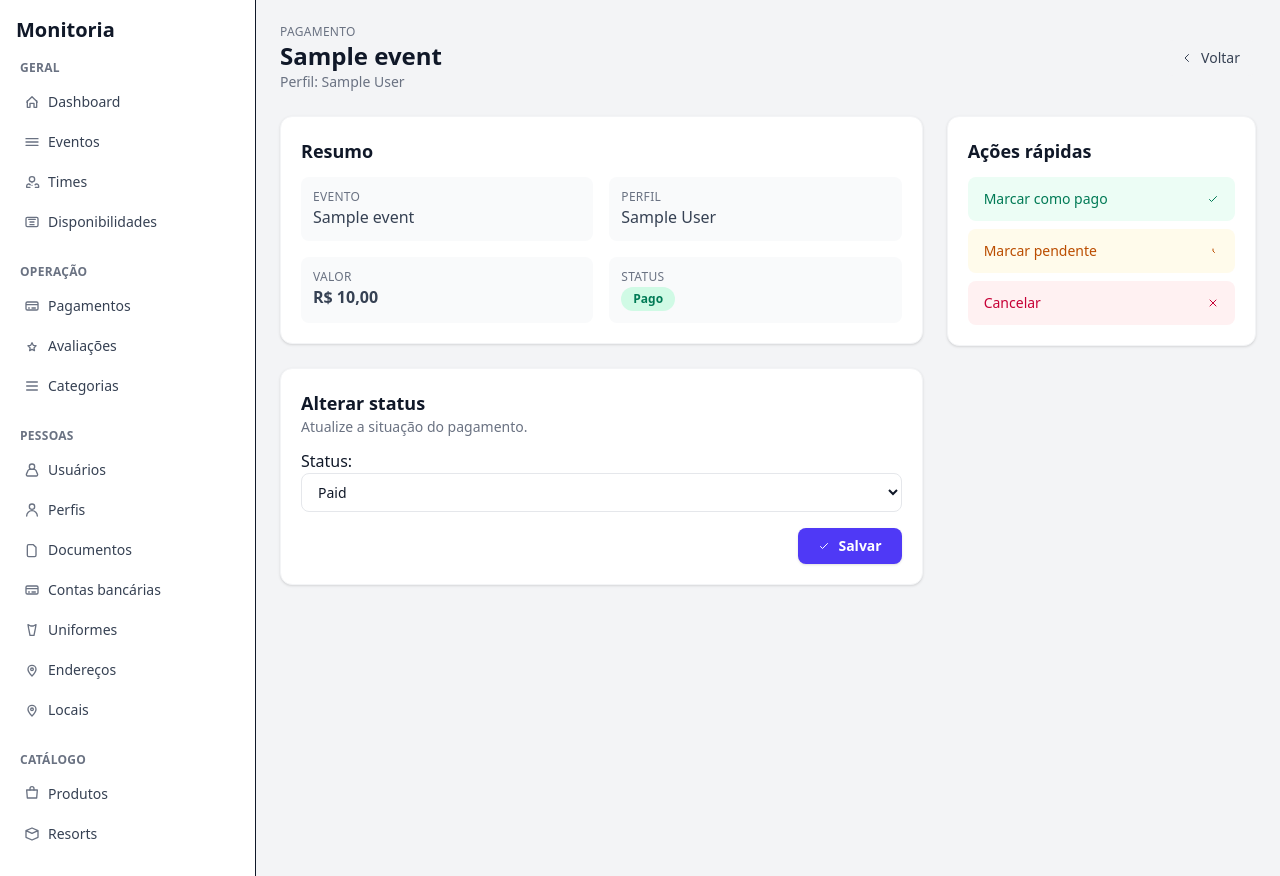
After one commit to denny-erikson/appmonitoria, a Django app: page /monitoria/payments/1/ in a window 1280 px wide. The commit adds this page. Run offline with Django 5.2, Linux system fonts and the light colour scheme; tables that the repository leaves empty hold one stand-in row (values such as "Sample post").

Commit message:
feat: implement payment management views, forms, and templates for listing and updating payment statuses

```diff
--- /dev/null
+++ b/monitoria/forms.py
@@ -0,0 +1,16 @@
+from django import forms
+
+from .models import Payment
+
+
+class PaymentStatusForm(forms.ModelForm):
+    class Meta:
+        model = Payment
+        fields = ["status"]
+        widgets = {
+            "status": forms.Select(
+                attrs={
+                    "class": "w-full rounded-lg border border-gray-200 px-3 py-2 focus:outline-none focus:ring-1 focus:ring-indigo-500 focus:border-indigo-500 text-sm"
+                }
+            )
+        }
--- /dev/null
+++ b/monitoria/templates/monitoria/payment_detail.html
@@ -0,0 +1,108 @@
+{% extends "base.html" %}
+
+{% block title %}Pagamento{% endblock %}
+
+{% block content %}
+<div class="flex items-center justify-between gap-4 mb-6">
+    <div>
+        <p class="text-xs uppercase tracking-wide text-gray-500">Pagamento</p>
+        <h1 class="text-2xl font-semibold text-gray-900">{{ payment.event|default:"Pagamento" }}</h1>
+        <p class="text-sm text-gray-500">Perfil: {{ payment.profile|default:"—" }}</p>
+    </div>
+    <a href="{% url 'monitoria:payment_list' %}" class="inline-flex items-center gap-2 px-4 py-2 rounded-lg bg-gray-100 text-gray-700 hover:bg-gray-200 text-sm font-medium">
+        <svg class="w-3 h-3" fill="none" stroke="currentColor" stroke-width="2" viewBox="0 0 24 24"><path stroke-linecap="round" stroke-linejoin="round" d="M15 19l-7-7 7-7"/></svg>
+        Voltar
+    </a>
+</div>
+
+<div class="grid grid-cols-1 lg:grid-cols-3 gap-6">
+    <div class="lg:col-span-2 space-y-6">
+        <div class="bg-white shadow-sm rounded-xl border border-gray-100 p-5">
+            <h2 class="text-lg font-semibold text-gray-900 mb-3">Resumo</h2>
+            <dl class="grid grid-cols-1 sm:grid-cols-2 gap-4 text-gray-700">
+                <div class="p-3 rounded-lg bg-gray-50">
+                    <dt class="text-xs uppercase tracking-wide text-gray-500">Evento</dt>
+                    <dd class="text-base font-medium">{{ payment.event|default:"—" }}</dd>
+                </div>
+                <div class="p-3 rounded-lg bg-gray-50">
+                    <dt class="text-xs uppercase tracking-wide text-gray-500">Perfil</dt>
+                    <dd class="text-base font-medium">{{ payment.profile|default:"—" }}</dd>
+                </div>
+                <div class="p-3 rounded-lg bg-gray-50">
+                    <dt class="text-xs uppercase tracking-wide text-gray-500">Valor</dt>
+                    <dd class="text-base font-semibold">R$ {{ payment.amount }}</dd>
+                </div>
+                <div class="p-3 rounded-lg bg-gray-50">
+                    <dt class="text-xs uppercase tracking-wide text-gray-500">Status</dt>
+                    <dd>
+                        {% if payment.status == "PAID" %}
+                            <span class="inline-flex items-center px-3 py-1 rounded-full bg-emerald-100 text-emerald-700 text-xs font-semibold">Pago</span>
+                        {% elif payment.status == "PENDING" %}
+                            <span class="inline-flex items-center px-3 py-1 rounded-full bg-amber-50 text-amber-700 text-xs font-semibold">Pendente</span>
+                        {% else %}
+                            <span class="inline-flex items-center px-3 py-1 rounded-full bg-rose-100 text-rose-700 text-xs font-semibold">Cancelado</span>
+                        {% endif %}
+                    </dd>
+                </div>
+            </dl>
+        </div>
+
+        <div class="bg-white shadow-sm rounded-xl border border-gray-100 p-5">
+            <div class="flex items-center justify-between mb-3">
+                <div>
+                    <h2 class="text-lg font-semibold text-gray-900">Alterar status</h2>
+                    <p class="text-sm text-gray-500">Atualize a situação do pagamento.</p>
+                </div>
+            </div>
+            <form method="post" action="{% url 'monitoria:payment_status_update' payment.pk %}" class="space-y-4">
+                {% csrf_token %}
+                <div class="w-full">
+                    {{ status_form.status.label_tag }}
+                    {{ status_form.status }}
+                    {% for error in status_form.status.errors %}
+                        <p class="text-xs text-red-600 mt-1">{{ error }}</p>
+                    {% endfor %}
+                </div>
+                <div class="flex justify-end">
+                    <button type="submit" class="inline-flex items-center gap-2 px-5 py-2 rounded-lg bg-indigo-600 text-white text-sm font-semibold shadow hover:bg-indigo-700 transition">
+                        <svg class="w-3 h-3" fill="none" stroke="currentColor" stroke-width="2" viewBox="0 0 24 24"><path stroke-linecap="round" stroke-linejoin="round" d="M5 13l4 4L19 7"/></svg>
+                        Salvar
+                    </button>
+                </div>
+            </form>
+        </div>
+    </div>
+
+    <div class="space-y-6">
+        <div class="bg-white shadow-sm rounded-xl border border-gray-100 p-5">
+            <h3 class="text-lg font-semibold text-gray-900 mb-3">Ações rápidas</h3>
+            <div class="space-y-2 text-sm text-gray-700">
+                <form method="post" action="{% url 'monitoria:payment_status_update' payment.pk %}">
+                    {% csrf_token %}
+                    <input type="hidden" name="status" value="PAID">
+                    <button class="flex items-center justify-between w-full px-4 py-3 rounded-lg bg-emerald-50 text-emerald-700 hover:bg-emerald-100">
+                        Marcar como pago
+                        <svg class="w-3 h-3" fill="none" stroke="currentColor" stroke-width="2" viewBox="0 0 24 24"><path stroke-linecap="round" stroke-linejoin="round" d="M5 13l4 4L19 7"/></svg>
+                    </button>
+                </form>
+                <form method="post" action="{% url 'monitoria:payment_status_update' payment.pk %}">
+                    {% csrf_token %}
+                    <input type="hidden" name="status" value="PENDING">
+                    <button class="flex items-center justify-between w-full px-4 py-3 rounded-lg bg-amber-50 text-amber-700 hover:bg-amber-100">
+                        Marcar pendente
+                        <svg class="w-3 h-3" fill="none" stroke="currentColor" stroke-width="2" viewBox="0 0 24 24"><path stroke-linecap="round" stroke-linejoin="round" d="M12 8v4l3 3"/></svg>
+                    </button>
+                </form>
+                <form method="post" action="{% url 'monitoria:payment_status_update' payment.pk %}">
+                    {% csrf_token %}
+                    <input type="hidden" name="status" value="CANCELED">
+                    <button class="flex items-center justify-between w-full px-4 py-3 rounded-lg bg-rose-50 text-rose-700 hover:bg-rose-100">
+                        Cancelar
+                        <svg class="w-3 h-3" fill="none" stroke="currentColor" stroke-width="2" viewBox="0 0 24 24"><path stroke-linecap="round" stroke-linejoin="round" d="M6 18L18 6M6 6l12 12"/></svg>
+                    </button>
+                </form>
+            </div>
+        </div>
+    </div>
+</div>
+{% endblock %}
--- a/monitoria/urls.py
+++ b/monitoria/urls.py
@@ -1,6 +1,20 @@
 from django.urls import path
-from .views import teste
+from .views import (
+    PaymentDetailView,
+    PaymentListView,
+    PaymentStatusUpdateView,
+    teste,
+)
+
+app_name = "monitoria"
 
 urlpatterns = [
     path("teste/", teste, name="teste"),
+    path("payments/", PaymentListView.as_view(), name="payment_list"),
+    path("payments/<int:pk>/", PaymentDetailView.as_view(), name="payment_detail"),
+    path(
+        "payments/<int:pk>/status/",
+        PaymentStatusUpdateView.as_view(),
+        name="payment_status_update",
+    ),
 ]
--- a/monitoria/views.py
+++ b/monitoria/views.py
@@ -6,7 +6,9 @@ from .serializers import (
     AddressSerializer, BankAccountSerializer, CategorySerializer, DocumentsSerializer, LocationSerializer,
     UniformSerializer, PaymentSerializer
 )
-from django.shortcuts import render
+from django.shortcuts import get_object_or_404, redirect, render
+from django.views import View
+from django.views.generic import DetailView, ListView
 
 class LocationViewSet(viewsets.ModelViewSet):
     queryset = Location.objects.all()
@@ -39,3 +41,41 @@ class CategoryViewSet(viewsets.ModelViewSet):
 
 def teste(request):
     return render(request, "monitoria/teste.html")
+
+
+# Frontend pages (HTML)
+class PaymentListView(ListView):
+    template_name = "monitoria/payment_list.html"
+    context_object_name = "payments"
+
+    def get_queryset(self):
+        return Payment.objects.select_related("event", "profile", "profile__user").order_by(
+            "-id"
+        )
+
+
+class PaymentDetailView(DetailView):
+    template_name = "monitoria/payment_detail.html"
+    context_object_name = "payment"
+    model = Payment
+
+    def get_queryset(self):
+        return Payment.objects.select_related("event", "profile", "profile__user")
+
+    def get_context_data(self, **kwargs):
+        from .forms import PaymentStatusForm
+
+        context = super().get_context_data(**kwargs)
+        context["status_form"] = PaymentStatusForm(instance=self.object)
+        return context
+
+
+class PaymentStatusUpdateView(View):
+    def post(self, request, pk):
+        from .forms import PaymentStatusForm
+
+        payment = get_object_or_404(Payment, pk=pk)
+        form = PaymentStatusForm(request.POST, instance=payment)
+        if form.is_valid():
+            form.save()
+        return redirect("monitoria:payment_detail", pk=pk)
--- a/theme/static/css/dist/styles.css
+++ b/theme/static/css/dist/styles.css
@@ -11,6 +11,7 @@
     --color-red-500: oklch(63.7% 0.237 25.331);
     --color-red-600: oklch(57.7% 0.245 27.325);
     --color-amber-50: oklch(98.7% 0.022 95.277);
+    --color-amber-100: oklch(96.2% 0.059 95.617);
     --color-amber-700: oklch(55.5% 0.163 48.998);
     --color-green-100: oklch(96.2% 0.044 156.743);
     --color-green-700: oklch(52.7% 0.154 150.069);
@@ -27,6 +28,7 @@
     --color-indigo-700: oklch(45.7% 0.24 277.023);
     --color-indigo-800: oklch(39.8% 0.195 277.366);
     --color-purple-600: oklch(55.8% 0.288 302.321);
+    --color-rose-50: oklch(96.9% 0.015 12.422);
     --color-rose-100: oklch(94.1% 0.03 12.58);
     --color-rose-700: oklch(51.4% 0.222 16.935);
     --color-gray-50: oklch(98.5% 0.002 247.839);
@@ -325,6 +327,9 @@
   .w-64 {
     width: calc(var(--spacing) * 64);
   }
+  .w-full {
+    width: 100%;
+  }
   .min-w-full {
     min-width: 100%;
   }
@@ -520,6 +525,9 @@
   }
   .bg-red-500 {
     background-color: var(--color-red-500);
+  }
+  .bg-rose-50 {
+    background-color: var(--color-rose-50);
   }
   .bg-rose-100 {
     background-color: var(--color-rose-100);
@@ -816,10 +824,24 @@
       }
     }
   }
+  .hover\:bg-amber-100 {
+    &:hover {
+      @media (hover: hover) {
+        background-color: var(--color-amber-100);
+      }
+    }
+  }
   .hover\:bg-blue-700 {
     &:hover {
       @media (hover: hover) {
         background-color: var(--color-blue-700);
+      }
+    }
+  }
+  .hover\:bg-emerald-100 {
+    &:hover {
+      @media (hover: hover) {
+        background-color: var(--color-emerald-100);
       }
     }
   }
@@ -865,6 +887,13 @@
       }
     }
   }
+  .hover\:bg-rose-100 {
+    &:hover {
+      @media (hover: hover) {
+        background-color: var(--color-rose-100);
+      }
+    }
+  }
   .hover\:text-blue-800 {
     &:hover {
       @media (hover: hover) {
@@ -885,6 +914,28 @@
         --tw-shadow: 0 20px 25px -5px var(--tw-shadow-color, rgb(0 0 0 / 0.1)), 0 8px 10px -6px var(--tw-shadow-color, rgb(0 0 0 / 0.1));
         box-shadow: var(--tw-inset-shadow), var(--tw-inset-ring-shadow), var(--tw-ring-offset-shadow), var(--tw-ring-shadow), var(--tw-shadow);
       }
+    }
+  }
+  .focus\:border-indigo-500 {
+    &:focus {
+      border-color: var(--color-indigo-500);
+    }
+  }
+  .focus\:ring-1 {
+    &:focus {
+      --tw-ring-shadow: var(--tw-ring-inset,) 0 0 0 calc(1px + var(--tw-ring-offset-width)) var(--tw-ring-color, currentcolor);
+      box-shadow: var(--tw-inset-shadow), var(--tw-inset-ring-shadow), var(--tw-ring-offset-shadow), var(--tw-ring-shadow), var(--tw-shadow);
+    }
+  }
+  .focus\:ring-indigo-500 {
+    &:focus {
+      --tw-ring-color: var(--color-indigo-500);
+    }
+  }
+  .focus\:outline-none {
+    &:focus {
+      --tw-outline-style: none;
+      outline-style: none;
     }
   }
   .sm\:grid-cols-2 {
--- a/theme/templates/components/sidebar.html
+++ b/theme/templates/components/sidebar.html
@@ -38,7 +38,7 @@
             <p class="px-2 mb-2 text-xs font-semibold uppercase tracking-wide text-gray-500">Operação</p>
             <ul class="space-y-1">
                 <li>
-                    <a href="/admin/monitoria/payment/" class="flex items-center px-3 py-2 rounded-lg hover:bg-gray-100">
+                    <a href="{% url 'monitoria:payment_list' %}" class="flex items-center px-3 py-2 rounded-lg hover:bg-gray-100">
                         <svg class="w-4 h-4 text-gray-500" fill="none" stroke="currentColor" stroke-width="2" viewBox="0 0 24 24"><path stroke-linecap="round" stroke-linejoin="round" d="M3 10h18M7 15h1m4 0h5M5 6h14a2 2 0 012 2v8a2 2 0 01-2 2H5a2 2 0 01-2-2V8a2 2 0 012-2z"/></svg>
                         <span class="ml-2">Pagamentos</span>
                     </a>
```
Also changed, not shown: monitoria/templates/monitoria/payment_list.html (added, +67 -0 lines).
